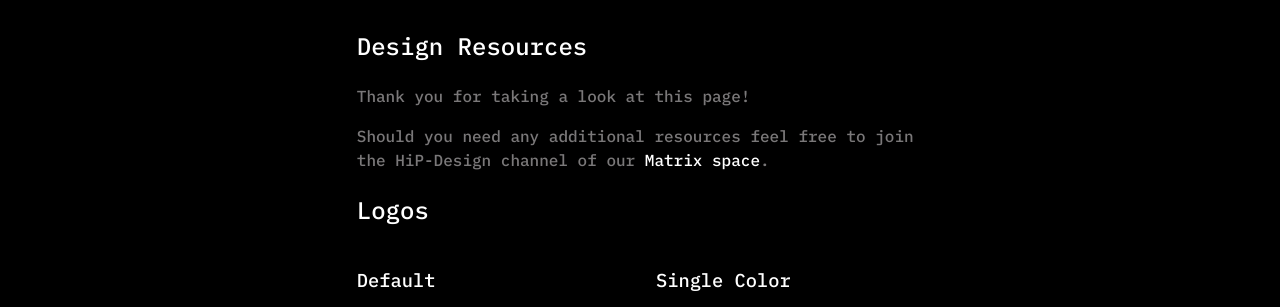
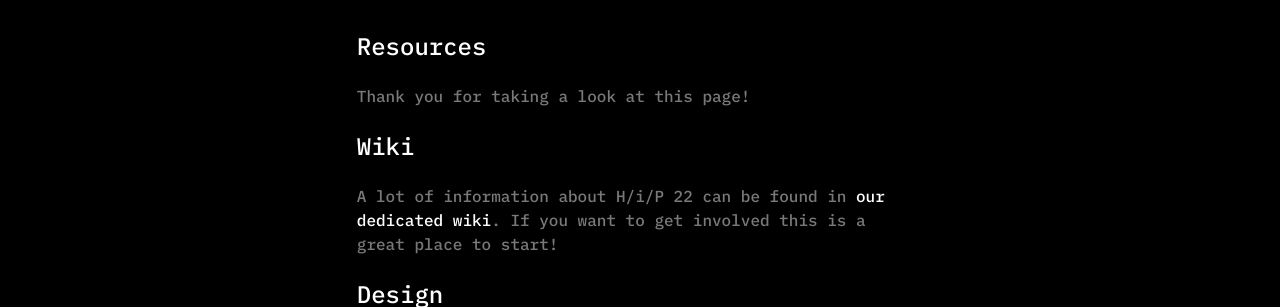
Before and after one commit to Hacking-in-Parallel-Berlin-22/HiP-22-Website, an Astro site: page /resources in a window 1280 px wide. Shown: the part 88-395 px from the top of the page. Built offline with nearby package versions, Linux system fonts and the light colour scheme; Astro itself is replaced by a stand-in of ours.

Commit message:
wiki linnk in resources

```diff
--- a/src/layouts/Layout.astro
+++ b/src/layouts/Layout.astro
@@ -100,7 +100,7 @@ const permaTitle = 'Hacking in Parallel 2022 //// Berlin'
 				max-height: 4.5rem;
 				display: flex;
 				justify-content: space-between;
-				max-width: 72rem;
+				max-width: 90rem;
 				margin: 0 auto;
 				align-items: stretch;
 
--- a/src/pages/resources/index.astro
+++ b/src/pages/resources/index.astro
@@ -5,10 +5,17 @@ import Layout from '../../layouts/Layout.astro'
 <Layout title='Design Resources'>
 	<main>
 		<article>
-			<h1>Design Resources</h1>
+			<h1>Resources</h1>
 			<p>Thank you for taking a look at this page!</p>
+			<h2>Wiki</h2>
 			<p>
-				Should you need any additional resources feel free to join the
+				A lot of information about H/i/P 22 can be found in <a
+					href='https://wiki.hip-berlin.de/index.php'>our dedicated wiki</a
+				>. If you want to get involved this is a great place to start!
+			</p>
+			<h2>Design</h2>
+			<p>
+				Should you need any additional design resources feel free to join the
 				HiP-Design channel of our <a
 					href='https://matrix.to/#/%23xc3-space%3A1312.media'>Matrix space</a
 				>.
```
